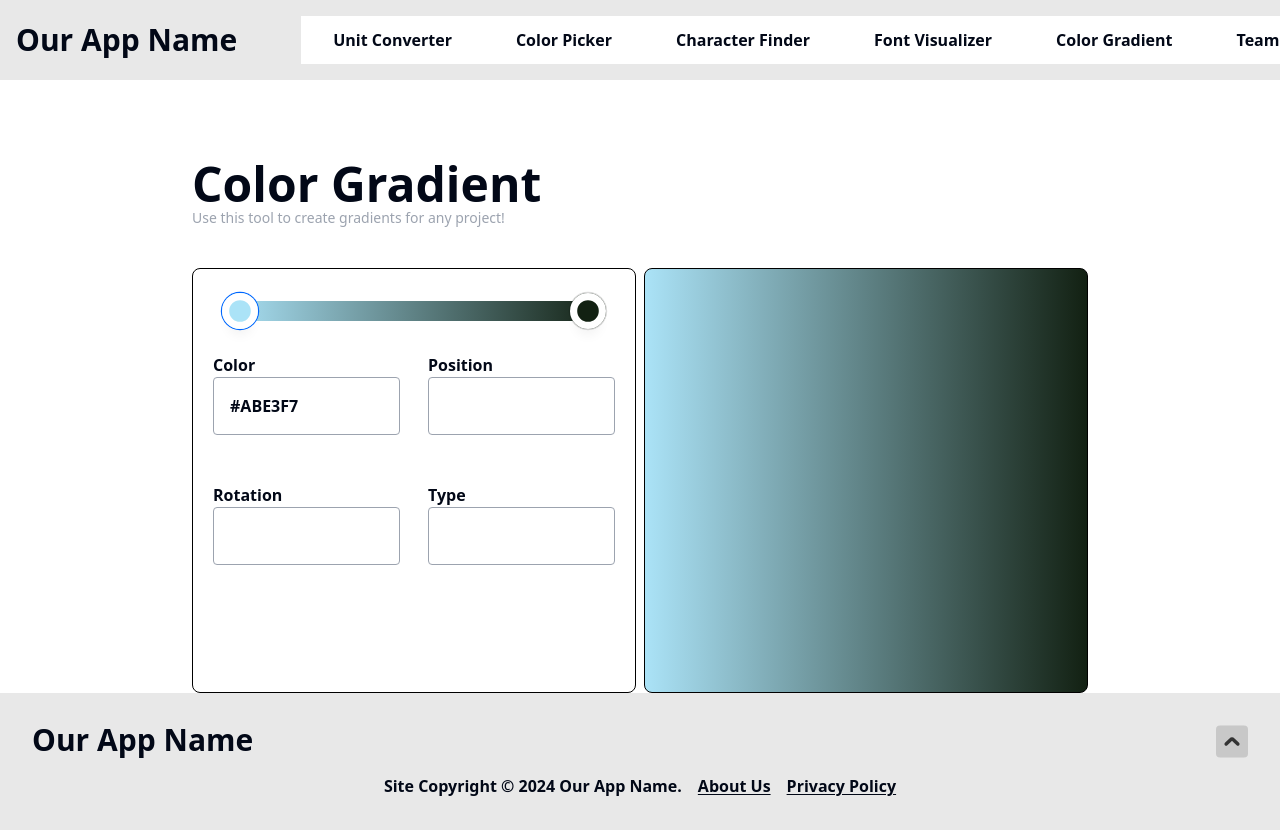
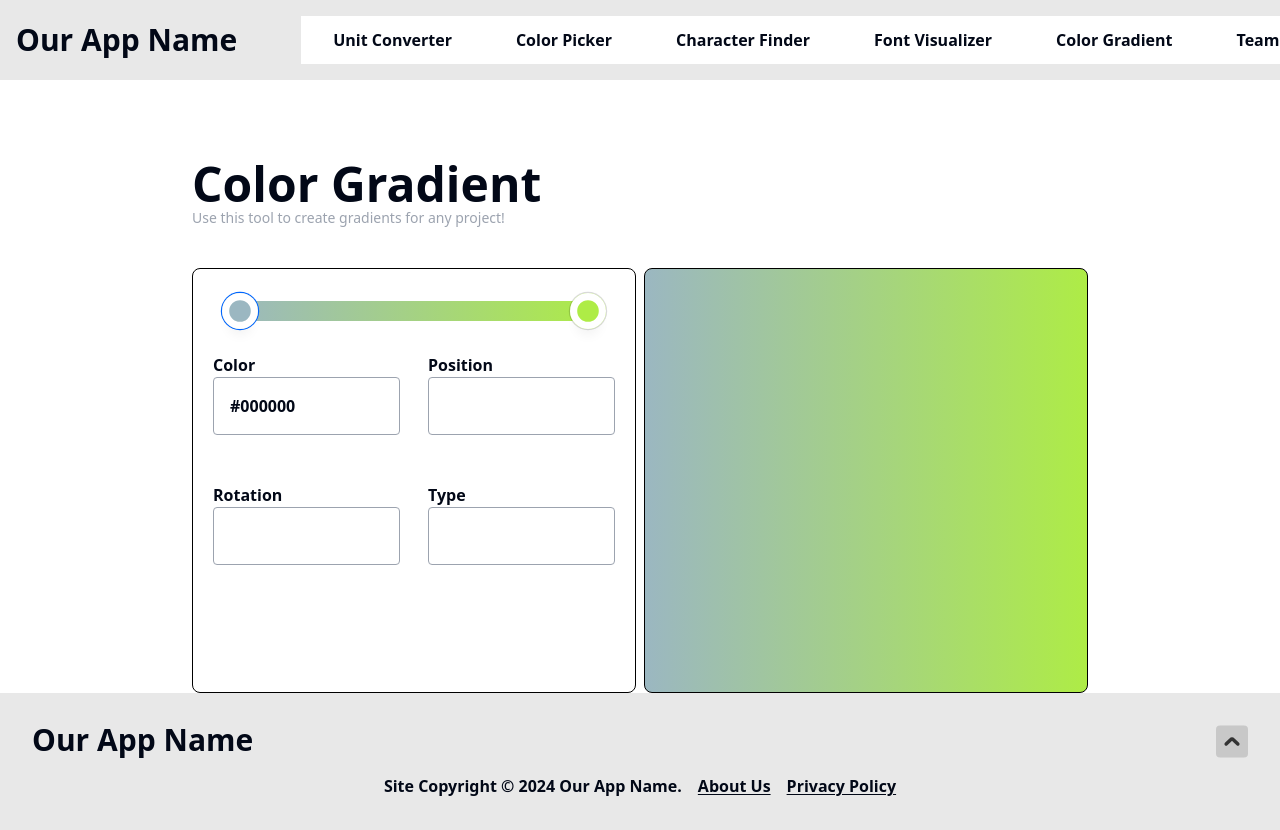
Before and after one commit to chingu-voyages/devex.tools, a React (Vite) app in the folder fetools-app/: page /color-gradient in a window 1280 px wide. Shown: the top 830 px of the page. Built offline with nearby package versions, Linux system fonts and the light colour scheme.

Commit message:
Updated on adding Knobs, new bug on colors switch

```diff
--- a/fetools-app/src/components/ColorGradientSlider.jsx
+++ b/fetools-app/src/components/ColorGradientSlider.jsx
@@ -1,14 +1,14 @@
 import { useState, useEffect, useRef } from "react"
 
 export default function ColorGradientSlider({
-    colorsArr,
-    handleSetColorsArr,
     updateCSSValues,
     handleSetCurrentKnob,
     handleSetInputValue,
     gradientColors,
     setGradientColors
 }){
+
+    console.log(gradientColors)
 
     const [activeIndex, setActiveIndex] = useState(0)
 
@@ -36,13 +36,13 @@ export default function ColorGradientSlider({
     function createHandles(){
         const knobsArr = []
 
-        for(let i=0; i<2; i++){
+        for(let i=0; i<gradientColors.length; i++){
 
             knobsArr.push(
                 <label key={`label-${i}`}
                 className="flex-1 w-full h-max absolute">
                         <input id={`${i}`}
-                        data-color={colorsArr[i]}
+                        data-color={gradientColors[i].colorStr}
                         type="range" min='0' max='100' step='1'
                         defaultValue={`${gradientColors[i].value}`}
                         onChange={handleOnChange}
@@ -78,7 +78,7 @@ export default function ColorGradientSlider({
         updateGradientValues()
 
         function updateGradientValues(){
-            const colorObj = gradientColors.find(({color})=>color===currentColor)
+            const colorObj = gradientColors.find(({colorStr})=>colorStr===currentColor)
             const colorIndex = gradientColors.indexOf(colorObj)
 
             gradientColors[colorIndex].value = currentValue
@@ -106,11 +106,9 @@ export default function ColorGradientSlider({
 
     function generateGradientRule(colorsArr) {
 
-        const colors = colorsArr.map(({color,value}) => (`${color} ${value}%`));
+        const colors = colorsArr.map(({colorStr,value}) => (`${colorStr} ${value}%`));
 
         colorsArr.sort(({value: color1Value},{value: color2Value})=> color1Value - color2Value)
-
-        console.log(colors)
 
         const gradientRule = `linear-gradient(90deg, ${colors.join(', ')})`;
 
@@ -130,23 +128,86 @@ export default function ColorGradientSlider({
     function addHandle(evt){
         const thumbArr = [...sliderContainerRef.current.querySelectorAll('.thumb')]
 
+        const thumbArrDescending = [...thumbArr]
+        const thumbArrAscending = [...thumbArr]
+
+        thumbArrDescending.sort(({value: value1}, {value: value2})=> value2-value1)
+        thumbArrAscending.sort(({value: value1}, {value: value2})=> value1-value2)
+
         const trackRect = evt.target.getBoundingClientRect()
         const evtX = evt.clientX
 
         const currentX = parseInt(( (evtX - trackRect.x) / trackRect.width ) * 100)
 
-        if(currentX<=50){
-            const thumbValuesArr = thumbArr.filter(thumb=>thumb.value<=50)
+        const color1 = gradientColors.find(
+            ({colorStr})=>colorStr===(thumbArrDescending.find(({value})=>value<currentX)).dataset.color
+        )
+        const color2 = gradientColors.find(
+            ({colorStr})=>colorStr===(thumbArrAscending.find(({value})=>value>currentX)).dataset.color
+        )
 
-        } else{
-            const thumbValuesArr = thumbArr.filter(thumb=>thumb.value>50)
-        }
+        console.log(color1, color2)
+
+        const newColor = newColorObject(color1, color2);
+
+        const lowestIndex = gradientColors.findIndex(({colorStr})=>colorStr===color2.colorStr);
+        const greatestIndex = gradientColors.findIndex(({colorStr})=>colorStr===color1.colorStr);
+
+        console.log(lowestIndex, greatestIndex)
+
+        let newGradientArr = null;
 
 
 
-    }
+        if(lowestIndex===0 && gradientColors.length === 2){
+            console.log('first', newColor)
+            newGradientArr = [
+                gradientColors[0],
+                newColor,
+                ...gradientColors.slice(greatestIndex)
+            ];
+        } else if(lowestIndex > 0){
+            console.log('second')
+            newGradientArr = [
+                ...gradientColors.slice(0, lowestIndex),
+                newColor,
+                ...gradientColors.slice(lowestIndex)
+            ];
+        }
 
-    function getNeihboringKnobs(){
+        console.log(newGradientArr)
+
+        const gradientRule = generateGradientRule(newGradientArr)
+        setGradientColors(newGradientArr)
+        updateCSSValues('.gradient', 'background', gradientRule);
+
+        function newColorObject(color1, color2=color1){
+
+            const calculatePercentage = ()=>{
+                if(currentX >= 50){
+                    return (currentX/2)/100
+                }
+                return currentX/100
+            }
+
+            const percentage = calculatePercentage()
+            console.log(percentage)
+
+            const newR = Math.floor(color1.r + .5 * (color2.r - color1.r));
+            const newG = Math.floor(color1.g + .5 * (color2.g - color1.g));
+            const newB = Math.floor(color1.b + .5 * (color2.b - color1.b));
+
+            return {r: newR, g: newG, b: newB, colorStr: `rgba(${newR}, ${newG}, ${newB}, 1)`, value: currentX}
+        }
+
+        function findThumb(){
+            const thumbArrDescending = [...thumbArr]
+            const thumbArrAscending = [...thumbArr]
+
+
+            const thumb1 = thumbArrDescending.find(({value})=>value<currentX)
+            const thumb2 = thumbArrAscending.find(({value})=>value>currentX)
+        }
 
     }
 }
--- a/fetools-app/src/index.css
+++ b/fetools-app/src/index.css
@@ -140,6 +140,10 @@
         pointer-events: none;
     }
 
+    #track-handler {
+      cursor: copy;
+    }
+
     @layer thumbColorStyle{
       .wrap label:nth-of-type(1) ::-webkit-slider-thumb{
         background: var(--thumb-color-0);
--- a/fetools-app/src/pages/ColorGradient.jsx
+++ b/fetools-app/src/pages/ColorGradient.jsx
@@ -17,17 +17,17 @@ export default function ColorGradient(){
 
     const [gradientColors, setGradientColors] = useState(
     [{
-        color: colorsArr[0],
+        ...getRandomColor(),
         value: 0
     },
     {
-        color: colorsArr[1],
+        ...getRandomColor(),
         value: 100
     }])
 
     const [currentKnob, setCurrentKnob] = useState(false)
 
-    const [inputValue, setInputValue] = useState({color: getHexString(colorsArr[0])});
+    const [inputValue, setInputValue] = useState({color: getHexString(gradientColors[0].color)});
 
     return(
     <>
@@ -117,10 +117,17 @@ export default function ColorGradient(){
 }
 
 function getRandomColor(){
-    const hNum = (Math.random()*361).toFixed(0)
-    const sNum = (Math.random()*101).toFixed(0)
-    const lNum = (Math.random()*101).toFixed(0)
-    return (`hsla(${hNum}, ${sNum}%, ${lNum}%, 1)`)
+    const rNum = (Math.random()*255).toFixed(0)
+    const gNum = (Math.random()*255).toFixed(0)
+    const bNum = (Math.random()*255).toFixed(0)
+    const colorObj = {
+        r: parseInt(rNum),
+        g: parseInt(gNum),
+        b: parseInt(bNum),
+        colorStr: `rgba(${rNum}, ${gNum}, ${bNum}, 1)`
+    }
+
+    return colorObj
 }
 
 function getHexString(color){
```
